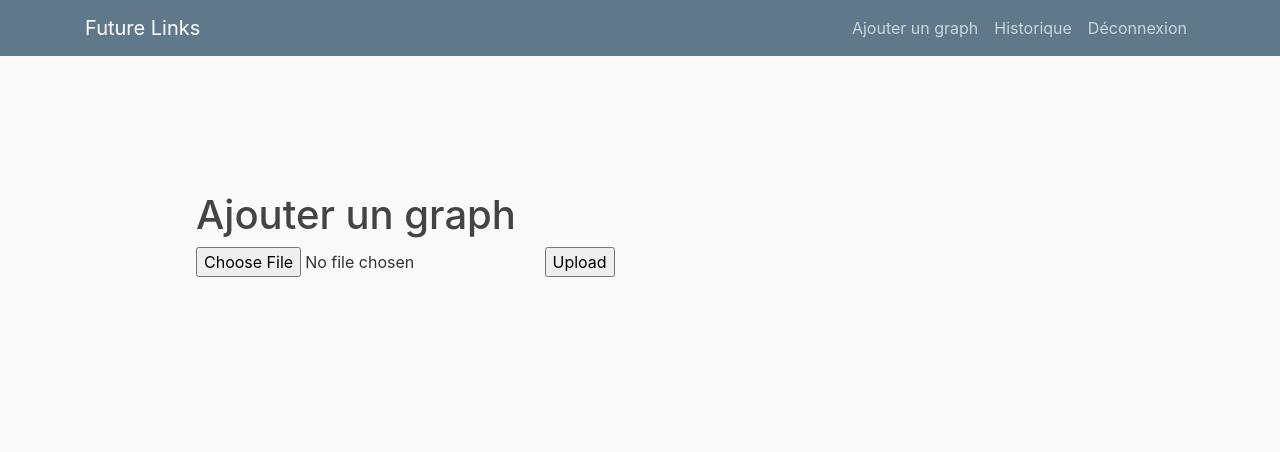
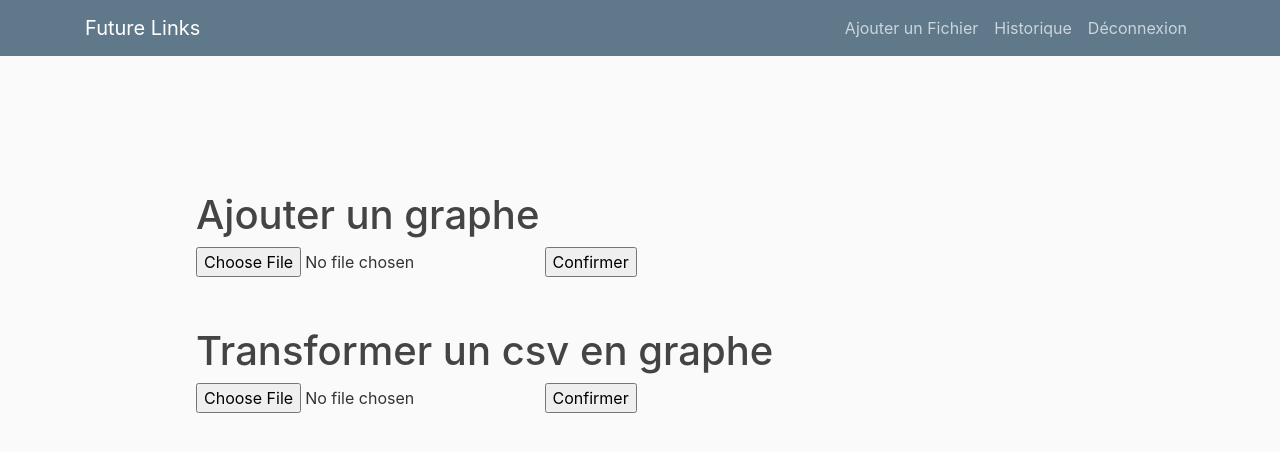
Before and after one commit to R-Hichem/futurelinks2020, a Flask app: page /upload_graph in a window 1280 px wide. Shown: the top 452 px of the page. Run offline with Flask 2, Linux system fonts and the light colour scheme; a user stored in the database is signed in; some libraries are stand-ins or nearby versions.

Commit message:
added csv to net

```diff
--- a/futurelinks/__init__.py
+++ b/futurelinks/__init__.py
@@ -5,7 +5,9 @@ from flask_login import LoginManager
 
 app = Flask(__name__)
 UPLOAD_FOLDER = 'futurelinks/uploadedNets/'
+UPLOAD_FOLDER_CSV = 'futurelinks/uploadedCsv/'
 app.config['UPLOAD_FOLDER'] = UPLOAD_FOLDER
+app.config['UPLOAD_FOLDER_CSV'] = UPLOAD_FOLDER_CSV
 app.config['SECRET_KEY'] = '3d6f45a5fc12445dbac2f59c3b6c7cb1'
 app.config['CORS_HEADERS'] = 'Content-Type'
 app.config['SQLALCHEMY_DATABASE_URI'] = 'sqlite:///site.db'
--- /dev/null
+++ b/futurelinks/nnnn.csv
@@ -0,0 +1,5 @@
+nadjib,ben;yanis,djenoun
+yanis,djenoun;nadjib,ben
+amine,bens;yanis,djenoun
+hacene,ket;amine,bens
+hicham,rek;hicham,rek
--- a/futurelinks/routes.py
+++ b/futurelinks/routes.py
@@ -1,5 +1,5 @@
 import os
-from flask import Flask, flash, request, redirect, url_for, Response, jsonify, send_file, abort
+from flask import Flask, flash, request, redirect, url_for, Response, jsonify, send_file, abort, send_from_directory
 from werkzeug.utils import secure_filename
 from flask import render_template
 from pprint import pprint
@@ -24,6 +24,7 @@ import csv
 load_dotenv('.env')
 
 UPLOAD_FOLDER = join(dirname(realpath(__file__)), 'uploadedNets/')
+UPLOAD_FOLDER_CSV = join(dirname(realpath(__file__)), 'uploadedCsv/')
 
 ALLOWED_EXTENSIONS = {'net', 'txt'}
 APP_URL = os.environ.get('APP_URl')
@@ -43,6 +44,11 @@ def allowed_file(filename):
            filename.rsplit('.', 1)[1].lower() in ALLOWED_EXTENSIONS
 
 
+def isCsv(filename):
+    return '.' in filename and \
+           filename.rsplit('.', 1)[1].lower() in {"csv"}
+
+
 @app.route('/graph', methods=['GET', 'POST'])
 def graph():
     if request.method == 'POST':
@@ -51,7 +57,7 @@ def graph():
             return redirect(request.url)
         file = request.files['file']
         if file.filename == '':
-            flash('No selected file')
+            flash('Veillez choisir un fichier')
             return redirect(request.url)
         if file and allowed_file(file.filename):
             filename = secure_filename(file.filename)
@@ -236,7 +242,7 @@ def upload_graph():
             return redirect(request.url)
         file = request.files['file']
         if file.filename == '':
-            flash('No selected file')
+            flash('Veillez choisir un fichier')
             return redirect(request.url)
         if file and allowed_file(file.filename):
             filename = secure_filename(file.filename)
@@ -419,5 +425,43 @@ def delete_post(post_id):
     return redirect(url_for('account'))
 
 
+@app.route("/upload_csv", methods=['POST'])
+@login_required
+def upload_csv():
+    if request.method == 'POST':
+        if 'file' not in request.files:
+            flash('No file part')
+            return redirect("/upload_graph")
+        file = request.files['file']
+        if file.filename == '':
+            flash('Veillez choisir un fichier')
+            return redirect("/upload_graph")
+        if file and isCsv(file.filename):
+            try:
+                filename = secure_filename(file.filename)
+                file.save(os.path.join(
+                    app.config['UPLOAD_FOLDER_CSV'], filename))
+                G = nx.read_adjlist(os.path.join(app.config['UPLOAD_FOLDER_CSV'], filename),
+                                    create_using=nx.DiGraph, delimiter=";")
+                nx.write_pajek(G, os.path.join(
+                    app.config['UPLOAD_FOLDER_CSV'], filename + ".net"))
+                # return jsonify({'path': os.path.join(
+                #     app.config['UPLOAD_FOLDER_CSV'], filename + ".net")})
+                try:
+                    network = nx.read_pajek(os.path.join(
+                        app.config['UPLOAD_FOLDER_CSV'], filename + ".net"))
+                except:
+                    flash("CSV non valide !")
+                    return redirect("/upload_graph")
+                return send_file("uploadedCsv/" + filename + ".net", mimetype="text/csv", as_attachment=True)
+            except:
+                flash("CSV non valide !")
+                return redirect("/upload_graph")
+        else:
+            flash("format inccorecte, veillez sélectionner un fichier .csv valide ")
+            return redirect("/upload_graph")
+    return render_template('upload_csv.html', title='Account')
+
+
 if __name__ == "__main__":
     app.run(debug=True)
--- a/futurelinks/templates/account.html
+++ b/futurelinks/templates/account.html
@@ -20,7 +20,7 @@
             margin: 25px;
           "
         >
-          <h1>fichiers .net</h1>
+          <h1>Mes Graphes</h1>
 
           {% for post in current_user.getNets() %}
 
@@ -99,7 +99,7 @@
             margin: 25px;
           "
         >
-          <h1>fichiers .csv</h1>
+          <h1>Mes csv</h1>
           {% for post in current_user.getCsv() %}
           <li>
             <div style="border-bottom: 1px solid; margin-bottom: 25px">
--- a/futurelinks/templates/layout.html
+++ b/futurelinks/templates/layout.html
@@ -49,7 +49,7 @@
             <div class="navbar-nav">
               {% if current_user.is_authenticated %}
               <a class="nav-item nav-link" href="{{ url_for('upload_graph') }}"
-                >Ajouter un graph
+                >Ajouter un Fichier
               </a>
               <a class="nav-item nav-link" href="{{ url_for('account') }}"
                 >Historique
@@ -73,10 +73,10 @@
     <main role="main" class="container">
       <div class="row">
         <div class="col-md-12">
-          {% with messages = get_flashed_messages(with_categories=true) %} {% if
-          messages %} {% for category, message in messages %}
+          {# {% with messages = get_flashed_messages(with_categories=true) %} {%
+          if messages %} {% for category, message in messages %}
           <div class="alert alert-{{ category }}">{{ message }}</div>
-          {% endfor %} {% endif %} {% endwith %} {% block content %}{%
+          {% endfor %} {% endif %} {% endwith %} #} {% block content %} {%
           endblock%}
         </div>
       </div>
--- a/futurelinks/templates/upload_graph.html
+++ b/futurelinks/templates/upload_graph.html
@@ -1,20 +1,34 @@
 {% extends "layout.html" %} {% block content %}
 <div style="display: flex; flex-direction: column; justify-content: center; margin: 10%;">
-
-<h1>Ajouter un graph</h1>
+  {% with messages = get_flashed_messages() %}
+  {% if messages %}
+  <ul class=flashes style="list-style: none;">
+  {% for message in messages %}
+    <li> <h3 style="color:red; font-weight: bold;" > {{ message }} </h3></li>
+  {% endfor %}
+  </ul>
+  {% endif %}
+  {% endwith %}
+<div >
+<h1>Ajouter un graphe</h1>
 <form method=post enctype=multipart/form-data>
   <input type=file name=file>
-  <input type=submit value=Upload>
+  <input type=submit value=Confirmer>
 </form>
-{% with messages = get_flashed_messages() %}
-{% if messages %}
-<ul class=flashes>
-{% for message in messages %}
-  <li> <h2 style="color:red"> {{ message }} </h2></li>
-{% endfor %}
-</ul>
-{% endif %}
-{% endwith %}
+</div>
+
+
+
+<div style="margin-top: 50px;">
+
+<h1>Transformer un csv en graphe</h1>
+<form method=post enctype=multipart/form-data action="/upload_csv">
+  <input type=file name=file>
+  <input type=submit value=Confirmer>
+</form>
+</div>
+
+
 </div>
 
 {% endblock content %}
```
Also changed, not shown: futurelinks/forms.py (+7 -6 lines), futurelinks/templates/upload_csv.html (added, +20 -0 lines), futurelinks/site.db, 3 other files.
